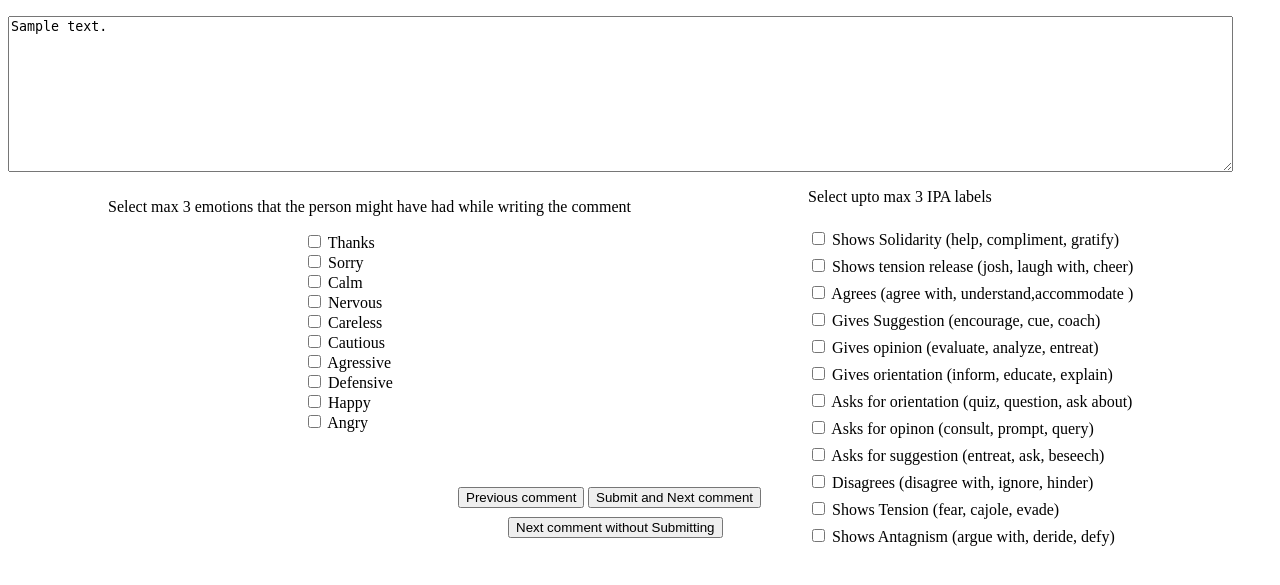
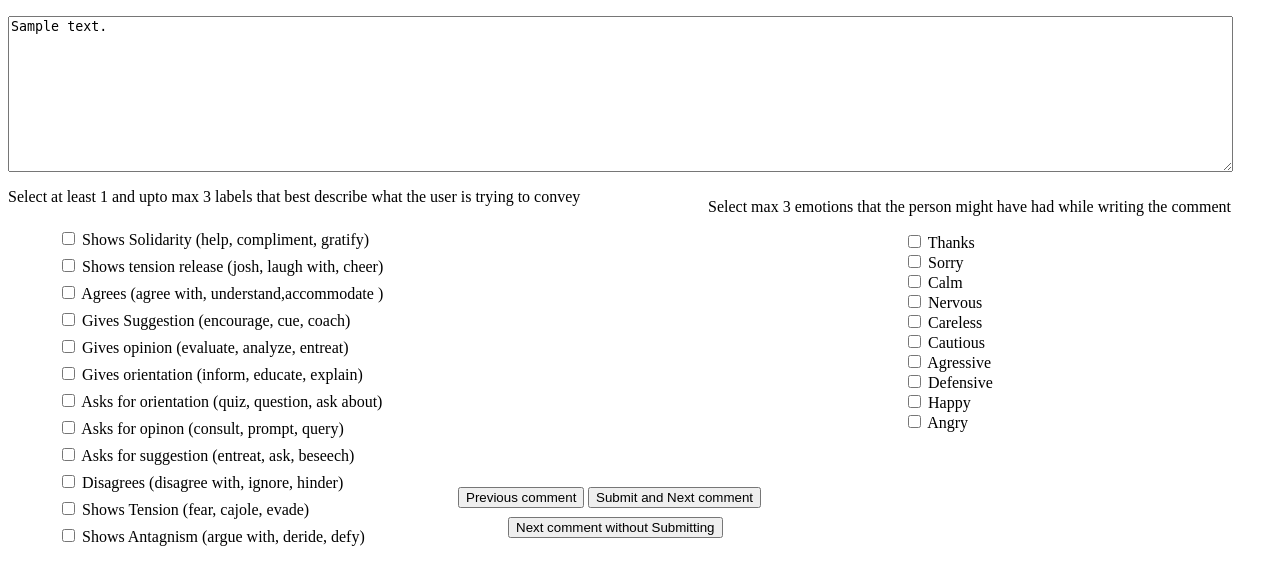
Before and after one commit to deerishi/Github-Amazon-Mechanical-Turk-Project, a Django app: page /1/notSubmitted/ in a window 1280 px wide. Shown: the part 187-772 px from the top of the page. Run offline with Django 3.2, Linux system fonts and the light colour scheme; a user stored in the database is signed in; tables that the repository leaves empty hold one stand-in row (values such as "Sample post").

Commit message:
Changed the order of IPA and Emotions appearing and improved the table structure

```diff
--- a/connect3/connect3/settings.py
+++ b/connect3/connect3/settings.py
@@ -76,7 +76,6 @@ WSGI_APPLICATION = 'connect3.wsgi.application'
 
 # Database
 # https://docs.djangoproject.com/en/1.10/ref/settings/#databases
-
 DATABASES = {
     'default': {
         'ENGINE': 'django.db.backends.mysql',
@@ -87,7 +86,6 @@ DATABASES = {
         'PORT': '3306',
     }
 }
-
 # Password validation
 # https://docs.djangoproject.com/en/1.10/ref/settings/#auth-password-validators
 
--- a/connect3/try1/models.py
+++ b/connect3/try1/models.py
@@ -46,3 +46,9 @@ class AnnotatedSentences(models.Model):
     defensive = models.BigIntegerField(db_column='Defensive', blank=True, null=True)  # Field name made lowercase.
     happy = models.BigIntegerField(db_column='Happy', blank=True, null=True)  # Field name made lowercase.
     angry = models.BigIntegerField(db_column='Angry', blank=True, null=True)  # Field name made lowercase.
+
+class DisplayTableOfMarkedComments(models.Model):
+    Person=models.ForeignKey(User)
+    Comment=models.TextField()
+    Marked=models.TextField()
+    CommentId=models.IntegerField(default=0)
--- a/connect3/try1/static/try1/style.css
+++ b/connect3/try1/static/try1/style.css
@@ -20,14 +20,14 @@
 
 .eboxes{
 	margin-top: -400px;
-	margin-left: 100px;
+	margin-left: 700px;
 }
 
 .eboxes2{
 	margin-left: 200px;
 }
 .iboxes{
-	margin-left : 800px;
+	margin-left : 50px;
 }
 
 #next{
--- a/connect3/try1/templates/try1/detail.html
+++ b/connect3/try1/templates/try1/detail.html
@@ -17,10 +17,10 @@
 <form action="{% url 'try1:tabulateComments' comment.id %}" method="post">
 {% csrf_token %}
 <textarea rows="10" cols="150" name="comment" wrap="hard">{{comment.body}}</textarea>
+<p> Select at least 1 and upto max 3  labels that best describe what the user is trying to convey</p>
 
 <div class="boxes">
 <div class ="iboxes">
-<p> Select upto max 3 IPA labels</p>
 {% for ipa in ipaList %}
     <input type="checkbox" name="ipa" id="ipa{{ forloop.counter }}"  class="tempipa"  value="{{ forloop.counter }} " />
     <label for="ipa{{ forloop.counter }}">{{ ipa }}</label><br />
--- a/connect3/try1/views.py
+++ b/connect3/try1/views.py
@@ -1,4 +1,4 @@
-from try1.models import Sentiment1,  UserProfile, AnnotatedSentences
+from try1.models import Sentiment1,  UserProfile, AnnotatedSentences, DisplayTableOfMarkedComments
 from try1.serializers import Sentiment1Serializer, UserSerializer
 from django.http import Http404, HttpResponse, HttpResponseRedirect
 from django.contrib import messages
@@ -13,6 +13,7 @@ from django.contrib.auth.decorators import login_required
 from django.urls import reverse
 from django.contrib.auth.forms import UserCreationForm
 from try1.forms import RegistrationForm
+from django.db.models import Max
 from django.contrib.auth import authenticate, login
 
 ipaList=['Shows Solidarity (help, compliment, gratify)',' Shows tension release	(josh, laugh with, cheer)','Agrees (agree with, understand,accommodate )',' Gives Suggestion (encourage, cue, coach)',' Gives opinion (evaluate, analyze, entreat)','Gives orientation (inform, educate, explain)','Asks for orientation (quiz, question, ask about)','Asks for opinon (consult, prompt, query)','Asks for suggestion (entreat, ask, beseech)','Disagrees (disagree with, ignore, hinder)','Shows Tension (fear, cajole, evade)','Shows Antagnism (argue with, deride, defy)']
@@ -191,5 +192,60 @@ def nextCommentWithoutSubmitting(request, comment_id):
 @login_required
 def displayDataAnnotatedByUser(request):
     user=request.user
-    data=AnnotatedSentences.objects.filter(owner=user)
+    lastCommentStoredInTable=0
+    getDict=DisplayTableOfMarkedComments.objects.filter(Person=user).aggregate(Max('CommentId'))
+    if getDict['CommentId__max'] is not None:
+        lastCommentStoredInTable=getDict['CommentId__max']
+
+    print('lastCommentStoredInTable is ', lastCommentStoredInTable)
+    data=AnnotatedSentences.objects.filter(owner=user, comment_id__gt=lastCommentStoredInTable)
+    for obj in data:
+        string1=""
+        if obj.shows_solidarity==1:
+            string1+="Shows solidarity ,"
+        if obj.shows_tension_release ==1:
+            string1+="Shows tension release  ,"
+        if obj.agrees==1:
+            string1+="Agrees ,"
+        if obj.gives_suggestion==1:
+            string1+="Gives Suggestion ,"
+        if obj.gives_opinion==1:
+            string1+="Gives Opinion ,"
+        if obj.gives_orientation==1:
+            string1+="Gives Orientation ,"
+        if obj.asks_for_orientation==1:
+            string1+="Asks for orientation ,"
+        if obj.asks_for_opinon==1:
+            string1+="Asks for opinon ,"
+        if obj.asks_for_suggestion==1:
+            string1+="Asks for suggestion ,"
+        if obj.disagrees==1:
+            string1+="Disagrees ,"
+        if obj.shows_tension==1:
+            string1+="Shows tension ,"
+        if obj.shows_antagnism==1:
+            string1+="Shows antagnism ,"
+        string1+="    . The  emotions are : "
+        if obj.thanks==1:
+            string1+="Thanks , "
+        if obj.sorry==1:
+            string1+="Sorry , "
+        if obj.calm==1:
+            string1+="Calm , "
+        if obj.nervous==1:
+            string1+="Nervous , "
+        if obj.careless==1:
+            string1+="careless , "
+        if obj.cautious==1:
+            string1+="cautious , "
+        if obj.agressive==1:
+            string1+="Agressive , "
+        if obj.defensive==1:
+            string1+="Defensive , "
+        if obj.happy==1:
+            string1+="Happy , "
+        if obj.angry==1:
+            string1+="Angry ,"
+        DisplayTableOfMarkedComments.objects.create(Person=user,Comment=obj.body, Marked=string1, CommentId=obj.comment_id )
+    data=DisplayTableOfMarkedComments.objects.filter(Person=user)
     return render(request, 'try1/markedByPeople.html', {'data': data})
```
Also changed, not shown: connect3/try1/migrations/0002_displaytableofmarkedcomments.py (added), 4 other files.
